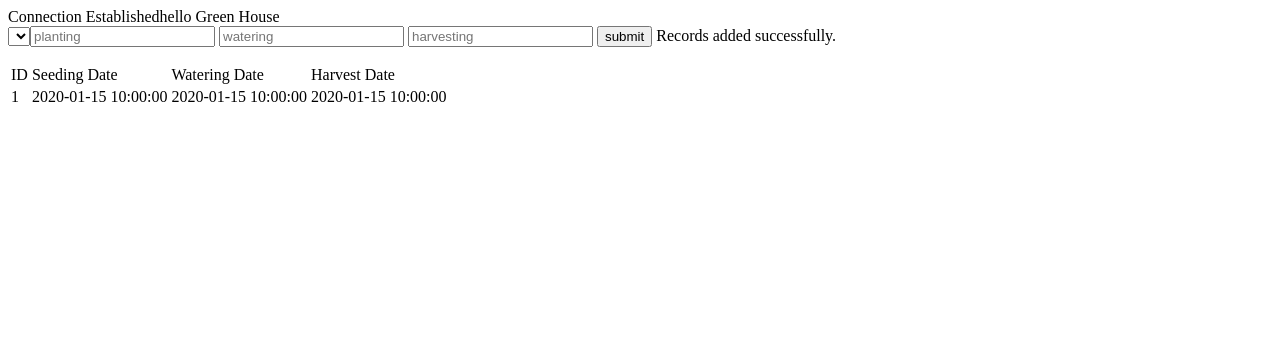
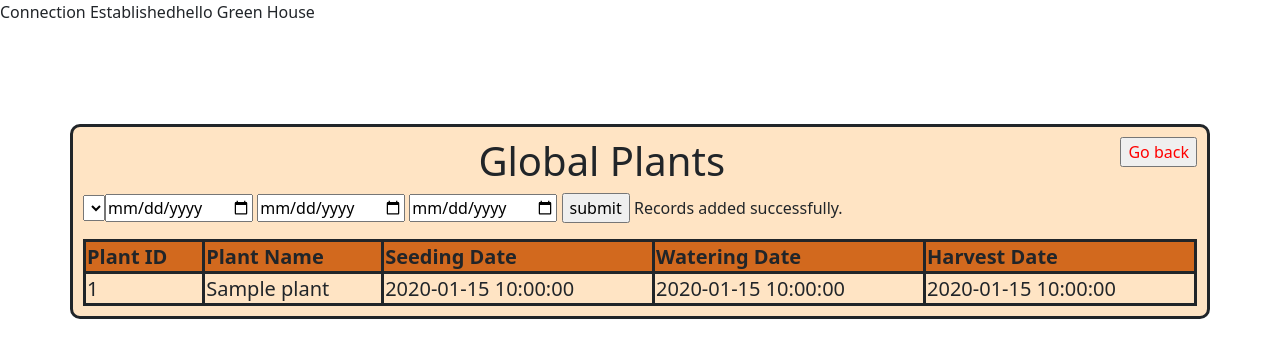
Before and after one commit to migaoo95/Global-Plants-DB-for-uni, a PHP site: page /gHouse.php?planting=1 in a window 1280 px wide. Shown: the top 358 px of the page. Run offline with PHP 8.4, Linux system fonts and the light colour scheme; tables that the repository leaves empty or names only in its code hold one stand-in row (values such as "Sample post"); data that the repository does not hold is empty.

Commit message:
Update gHouse.php

```diff
--- a/gHouse.php
+++ b/gHouse.php
@@ -1,8 +1,32 @@
 <?php
 require('control/emp.dbh.php');
 echo "hello Green House";
+error_reporting(E_ERROR | E_PARSE);
+?>
 
-?>
+<!DOCTYPE html>
+<html lang="en">
+
+<head>
+    <link href="https://cdn.jsdelivr.net/npm/bootstrap@5.0.0-beta1/dist/css/bootstrap.min.css" rel="stylesheet" integrity="sha384-giJF6kkoqNQ00vy+HMDP7azOuL0xtbfIcaT9wjKHr8RbDVddVHyTfAAsrekwKmP1" crossorigin="anonymous">
+    <script src="https://cdn.jsdelivr.net/npm/bootstrap@5.0.0-beta1/dist/js/bootstrap.bundle.min.js" integrity="sha384-ygbV9kiqUc6oa4msXn9868pTtWMgiQaeYH7/t7LECLbyPA2x65Kgf80OJFdroafW" crossorigin="anonymous"></script>
+    <meta charset="UTF-8">
+    <meta name="viewport" content="width=device-width, initial-scale=1.0">
+    <link rel="stylesheet" href="styleemp.css">
+    <title>Document</title>
+</head>
+
+<body>
+
+
+
+
+    <div id="container" class="container-sm">
+        <a href="nav.php"><input type="button" value="Go back" style="float:right; color:red;"></a>
+        <h1 class="h1">Global Plants</h1>
+        <div class="row">
+            <div class="col-xl">
+                <div class="form">
                     <form action="gHouse.php" method="post">
                         <!-- GET ID INFORMATUON -->
 
@@ -26,9 +50,9 @@ echo "hello Green House";
                             }
                             ?>
 
-        <input type="text" name="planting" placeholder="planting">
-        <input type="text" name="watering" placeholder="watering">
-        <input type="text" name="harvest" placeholder="harvesting">
+                            <input type="date" name="planting" placeholder="planting">
+                            <input type="date" name="watering" placeholder="watering">
+                            <input type="date" name="harvest" placeholder="harvesting">
                             <input type="submit" name="" id="" value="submit">
 
 
@@ -91,7 +115,9 @@ echo "hello Green House";
                     //Procedural myqli
 
                     // Sql query
-$query = "SELECT * FROM greenHouse";
+                    $query = "SELECT greenHouse.green_house_id,greenHouse.seeding_date,greenHouse.watering_date,greenHouse.harvest_date, plants.plant_name FROM greenHouse
+                    INNER JOIN plants ON greenHouse.green_house_id = plants.plant_gHouse_id
+                     ";
                     // Run query
                     $result2 = mysqli_query($conn, $query);
                     //Output result
@@ -99,15 +125,17 @@ if (mysqli_num_rows($result2) > 0) {
                         // Define Table
                         echo "<table>
           <tr>
-          <td>ID </td>
-          <td>Seeding Date</td>
-          <td>Watering Date</td>
-          <td>Harvest Date</td>
+          <th>Plant ID</th>
+          <th>Plant Name </th>
+          <th>Seeding Date</th>
+          <th>Watering Date</th>
+          <th>Harvest Date</th>
 
           </tr>";
                         while ($roww = mysqli_fetch_assoc($result2)) {
                             echo "<tr>";
                             echo "<td>" . $roww["green_house_id"] . "</td>";
+                            echo "<td>" . $roww["plant_name"] . "</td>";
                             echo "<td>" . $roww["seeding_date"] . "</td>";
                             echo "<td>" . $roww["watering_date"] . "</td>";
                             echo "<td>" . $roww["harvest_date"] . "</td>";
@@ -119,3 +147,10 @@ if (mysqli_num_rows($result2) > 0) {
                     }
                     mysqli_close($conn);
                     ?>
+                </div>
+            </div>
+        </div>
+    </div>
+</body>
+
+</html>
```
Lines whose indentation alone changed are shown as unchanged.
